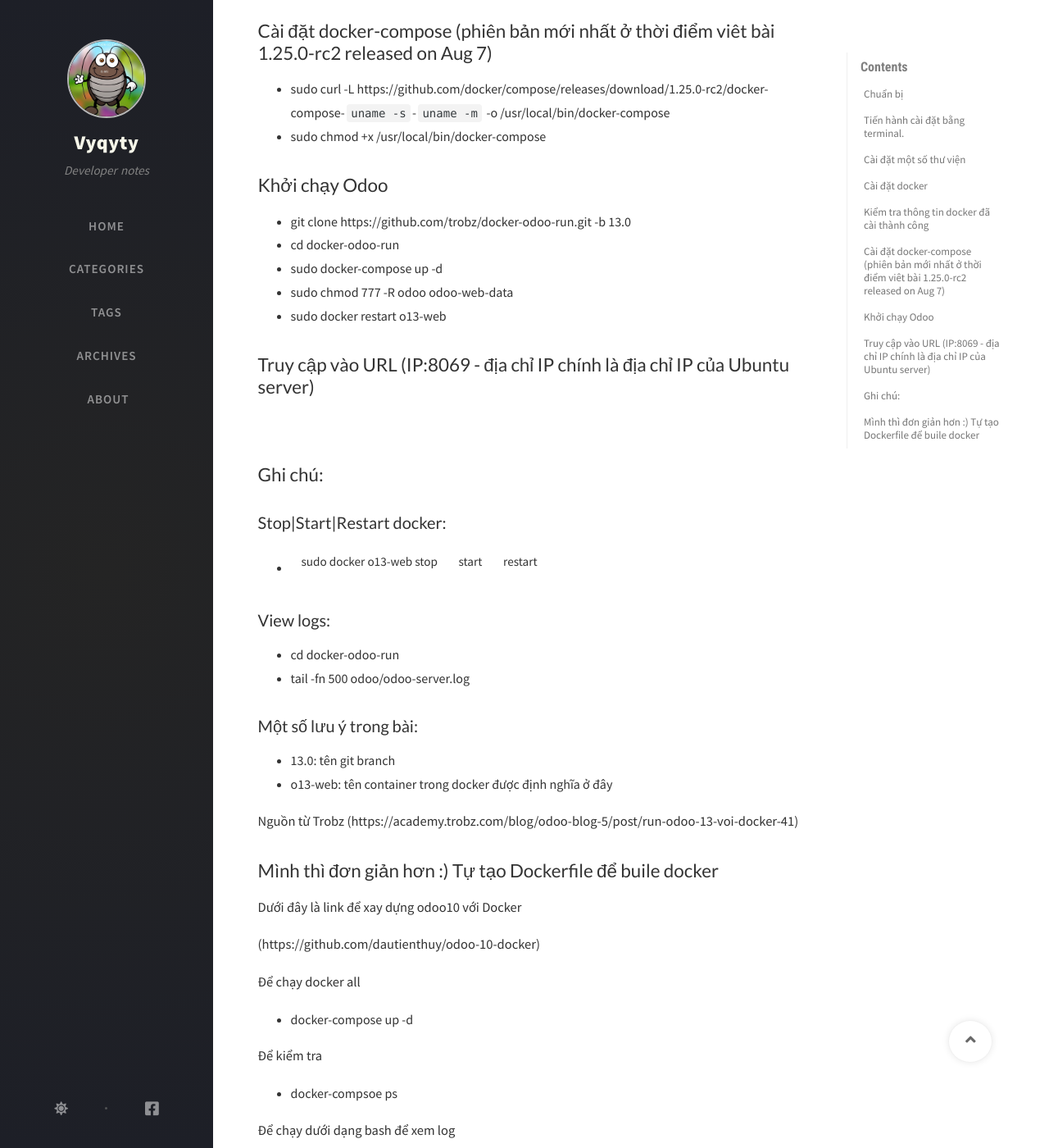
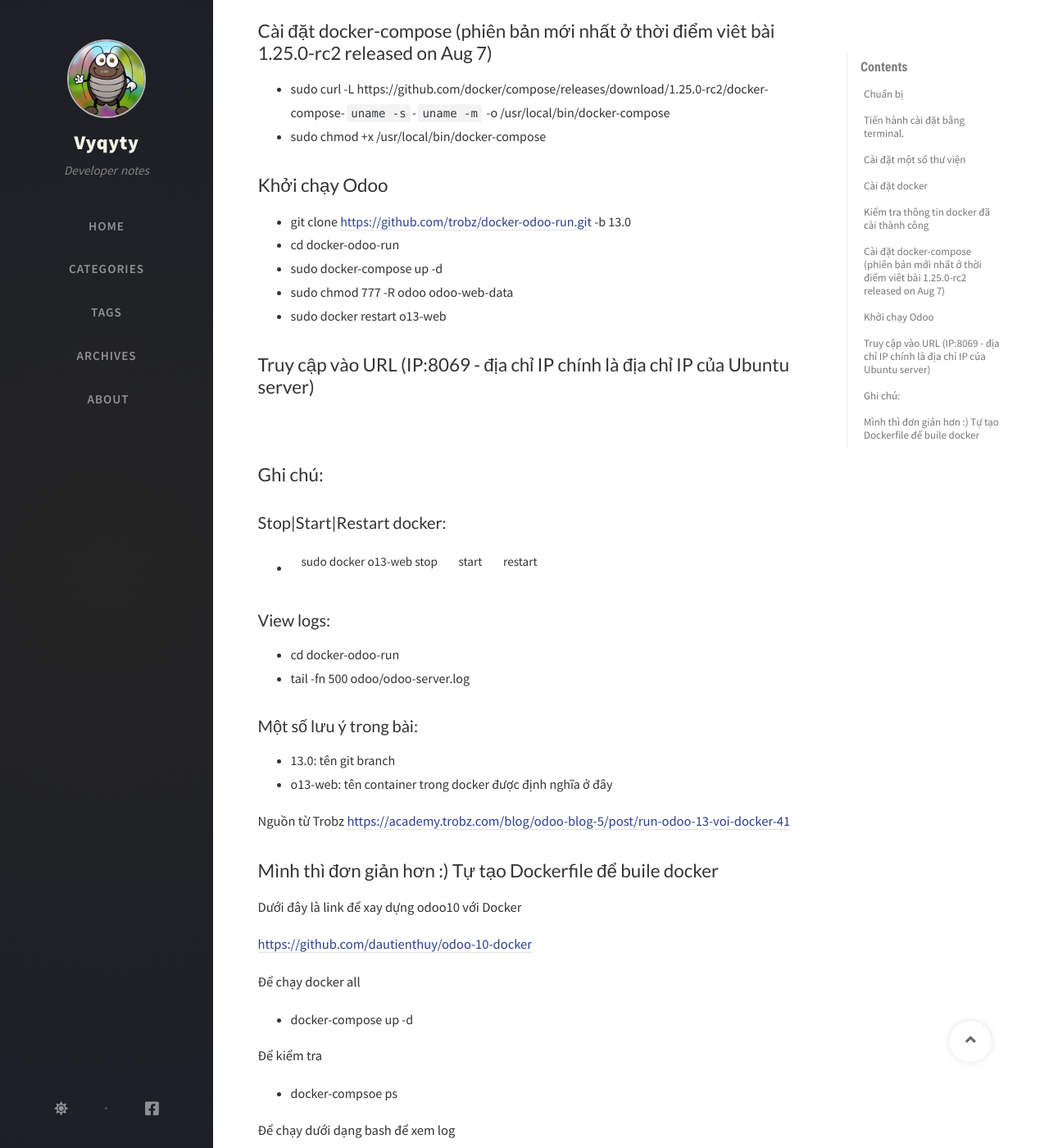
Before and after one commit to vyqyty/vyqyty.github.io, a Jekyll site: the page built from _posts/2020-12-18-odoo-voi-docker.md, in a window 1280 px wide and 1400 px high, scrolled down 919 px. Shown: the whole window at 82% size. Built offline with Jekyll 4.4.1, drawn with Linux system fonts in a browser that asks for light colours; nearby versions of some CDN libraries; comment, search, counter and statistics services are not loaded; some of the changed text lies outside the part shown.

Commit message:
Update 2020-12-18-odoo-voi-docker.md

```diff
--- a/_posts/2020-12-18-odoo-voi-docker.md
+++ b/_posts/2020-12-18-odoo-voi-docker.md
@@ -8,7 +8,7 @@
 ## Chuẩn bị
 
 * Server đã được cài đặt Ubuntu (server/desktop phiên bản 18.04 - link download)
-* File docker-compose.yml (tham khảo ở https://github.com/trobz/docker-odoo-run.git)
+* File docker-compose.yml (tham khảo ở <https://github.com/trobz/docker-odoo-run.git>)
 
 ## Tiến hành cài đặt bằng terminal.
 
@@ -37,7 +37,7 @@
 
 ## Khởi chạy Odoo
 
-* git clone https://github.com/trobz/docker-odoo-run.git -b 13.0
+* git clone <https://github.com/trobz/docker-odoo-run.git> -b 13.0
 * cd docker-odoo-run
 * sudo docker-compose up -d
 * sudo chmod 777 -R odoo odoo-web-data
@@ -63,13 +63,13 @@
 * 13.0: tên git branch
 * o13-web: tên container trong docker được định nghĩa ở đây
 
-Nguồn từ Trobz (https://academy.trobz.com/blog/odoo-blog-5/post/run-odoo-13-voi-docker-41)
+Nguồn từ Trobz <https://academy.trobz.com/blog/odoo-blog-5/post/run-odoo-13-voi-docker-41>
 
 ## Mình thì đơn giản hơn :) Tự tạo Dockerfile để buile docker
 
 Dưới đây là link để xay dựng odoo10 với Docker
 
-(https://github.com/dautienthuy/odoo-10-docker)
+<https://github.com/dautienthuy/odoo-10-docker>
 
 Để chạy docker all
 
```
